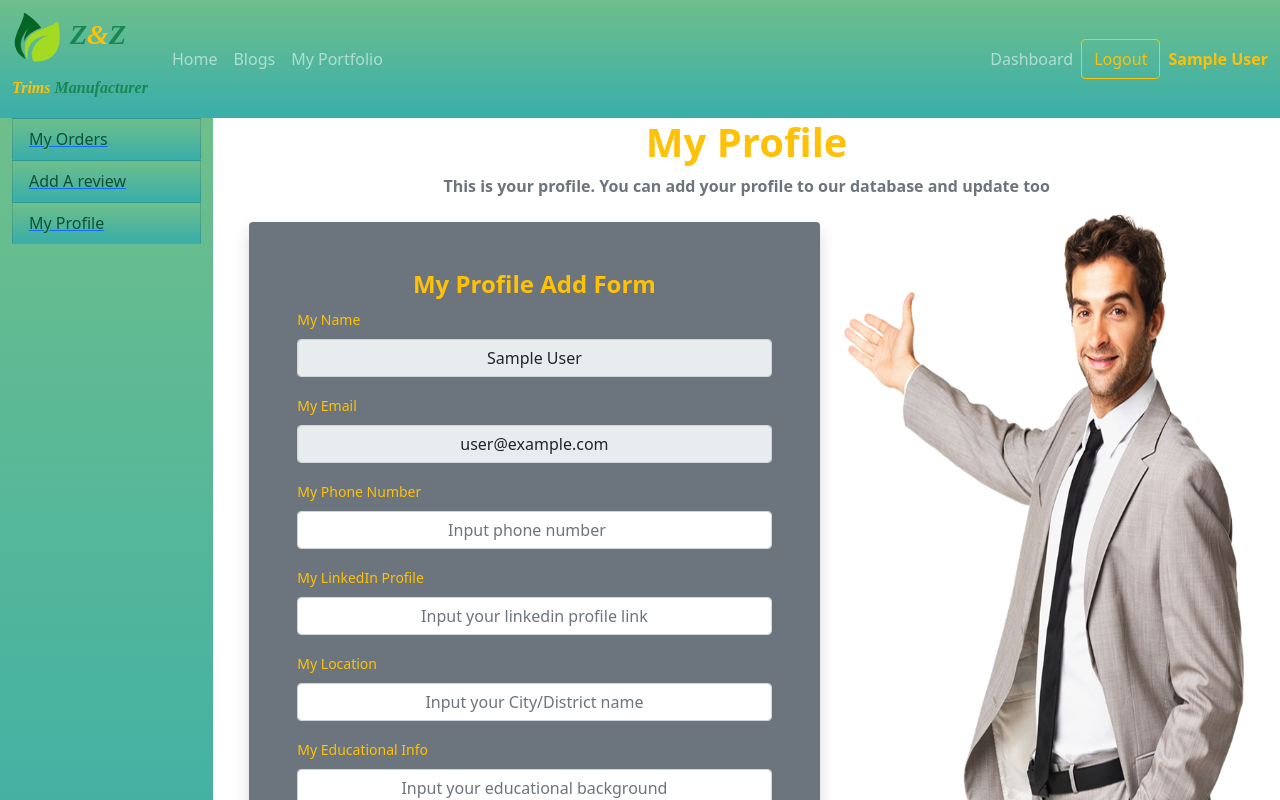
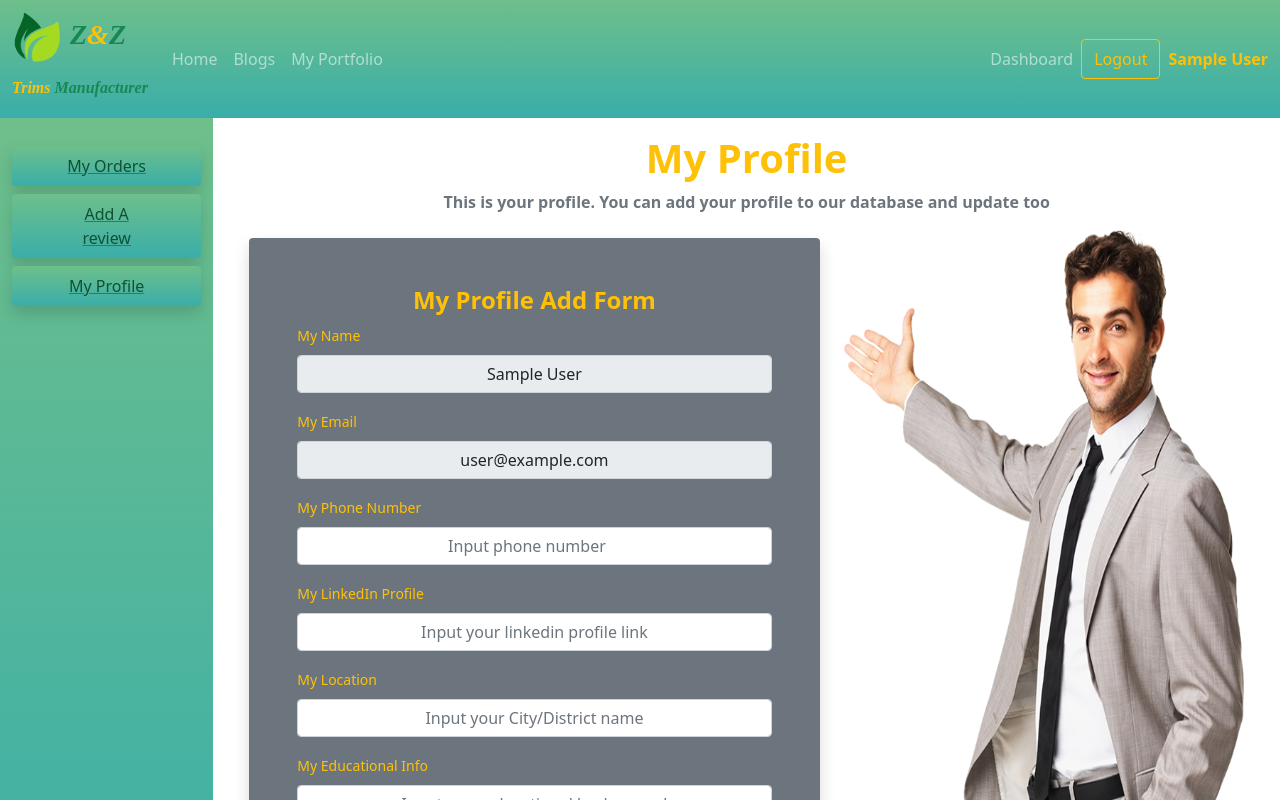
Before and after one commit to Zahid-BM/z---z-trims-full-stack-with-mern, a React (Create React App) app: page /dashboard/myprofile in a window 1280 px wide. Shown: the top 800 px of the page. Built offline with nearby package versions, Linux system fonts and the light colour scheme; no server answers; sample sign-in values are in the browser's storage.

Commit message:
Alhamdulillah dashboard sidebar clollapseable made done. Still sticky top is not working

```diff
--- a/src/Pages/Dashboard/Dashboard.js
+++ b/src/Pages/Dashboard/Dashboard.js
@@ -1,5 +1,5 @@
 import React from 'react';
-import { Col, Container, ListGroup, Row } from 'react-bootstrap';
+import { Col, Container, ListGroup, Navbar, Row } from 'react-bootstrap';
 import { Link, Outlet } from 'react-router-dom';
 import PageTitle from '../Shared/PageTitle/PageTitle';
 
@@ -9,17 +9,22 @@ const Dashboard = () => {
             <Container fluid>
                 <Row>
                     <Col className='base-bg' lg={2}>
-                        <ListGroup className='w-100 text-decoration-none vh-lg-100 '>
-                            <Link to={'/dashboard/myorders'}> <ListGroup.Item className='base-bg' variant='success' action>
+                        <Navbar collapseOnSelect expand="lg" variant='dark'>
+                            <Navbar.Toggle aria-controls="responsive-navbar-nav" />
+                            <Navbar.Collapse id="responsive-navbar-nav">
+                                <ListGroup className='text-decoration-none vh-lg-100 my-3 mx-auto'>
+                                    <Link to={'/dashboard/myorders'}> <ListGroup.Item className='base-bg my-1 border-0 text-decoration-none shadow px-5 rounded text-center' variant='success' action>
                                         My Orders
                                     </ListGroup.Item></Link>
-                            <Link to={'/dashboard/addreview'}> <ListGroup.Item className='base-bg' variant='success' action>
+                                    <Link to={'/dashboard/addreview'}> <ListGroup.Item className='base-bg my-1 border-0 text-decoration-none shadow px-5 rounded text-center' variant='success' action>
                                         Add A review
                                     </ListGroup.Item></Link>
-                            <Link to={'/dashboard/myprofile'}> <ListGroup.Item className='base-bg' variant='success' action>
+                                    <Link to={'/dashboard/myprofile'}> <ListGroup.Item className='base-bg my-1 border-0 text-decoration-none shadow px-5 rounded text-center' variant='success' action>
                                         My Profile
                                     </ListGroup.Item></Link>
                                 </ListGroup>
+                            </Navbar.Collapse>
+                        </Navbar>
                     </Col>
                     <Col lg={10}>
                         <Outlet></Outlet>
--- a/src/Pages/Dashboard/MyProfile.js
+++ b/src/Pages/Dashboard/MyProfile.js
@@ -30,7 +30,7 @@ const MyProfile = () => {
 
     return (
         <>
-            <Container fluid >
+            <Container className='mt-3' fluid >
                 <h1 className='text-center fw-bold text-warning'>My Profile</h1>
                 <p className='text-center fw-bold text-secondary'>This is your profile. You can add your profile to our database and update too</p>
                 <Row>
--- a/src/Pages/common.css
+++ b/src/Pages/common.css
@@ -22,9 +22,3 @@
 .cancel-btn{
     cursor: pointer;
 }
-.sticky-top1 {
-    position: -webkit-sticky;
-    position: sticky;
-    top: 0;
-    z-index: 1020;
-}
```
Lines whose indentation alone changed are shown as unchanged.
